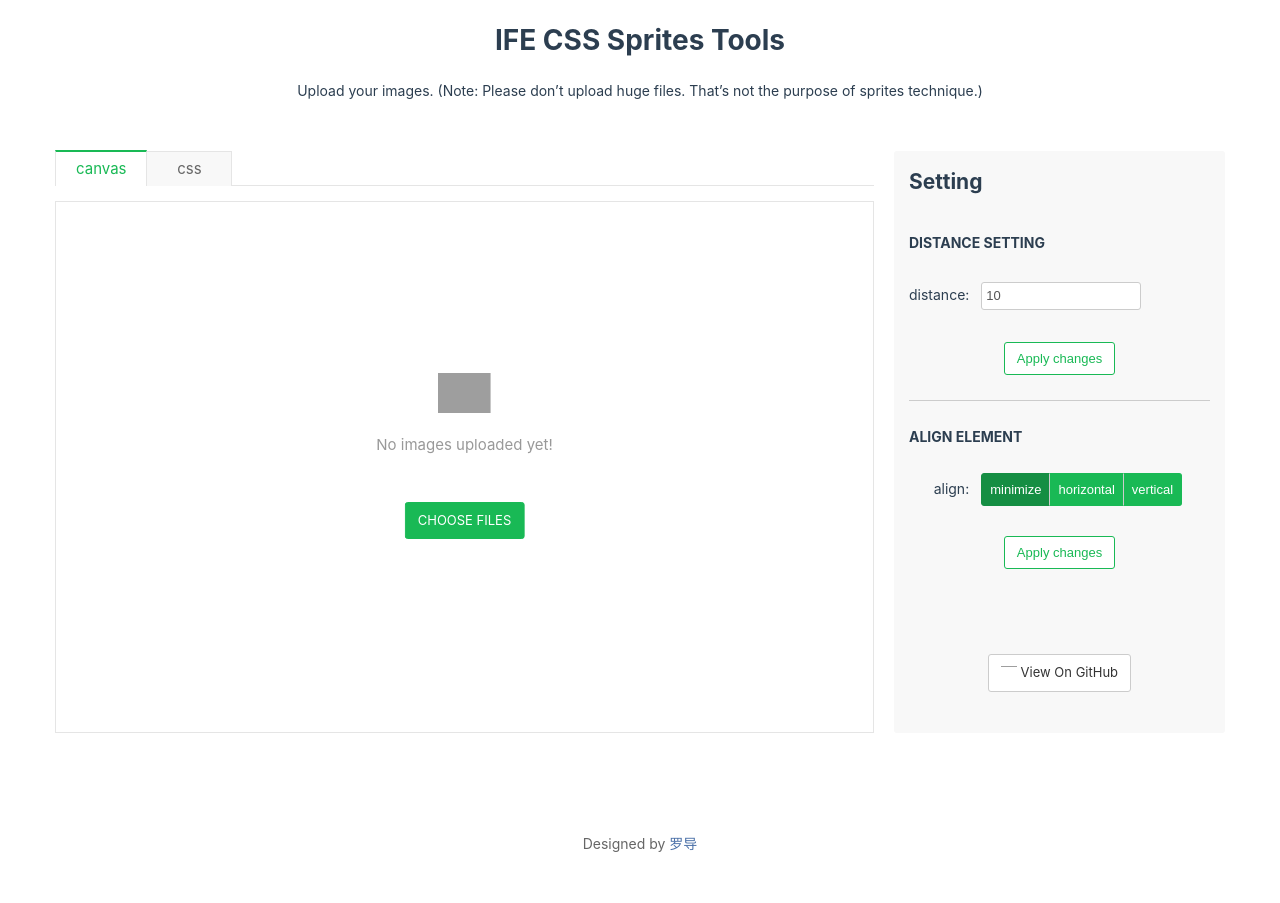
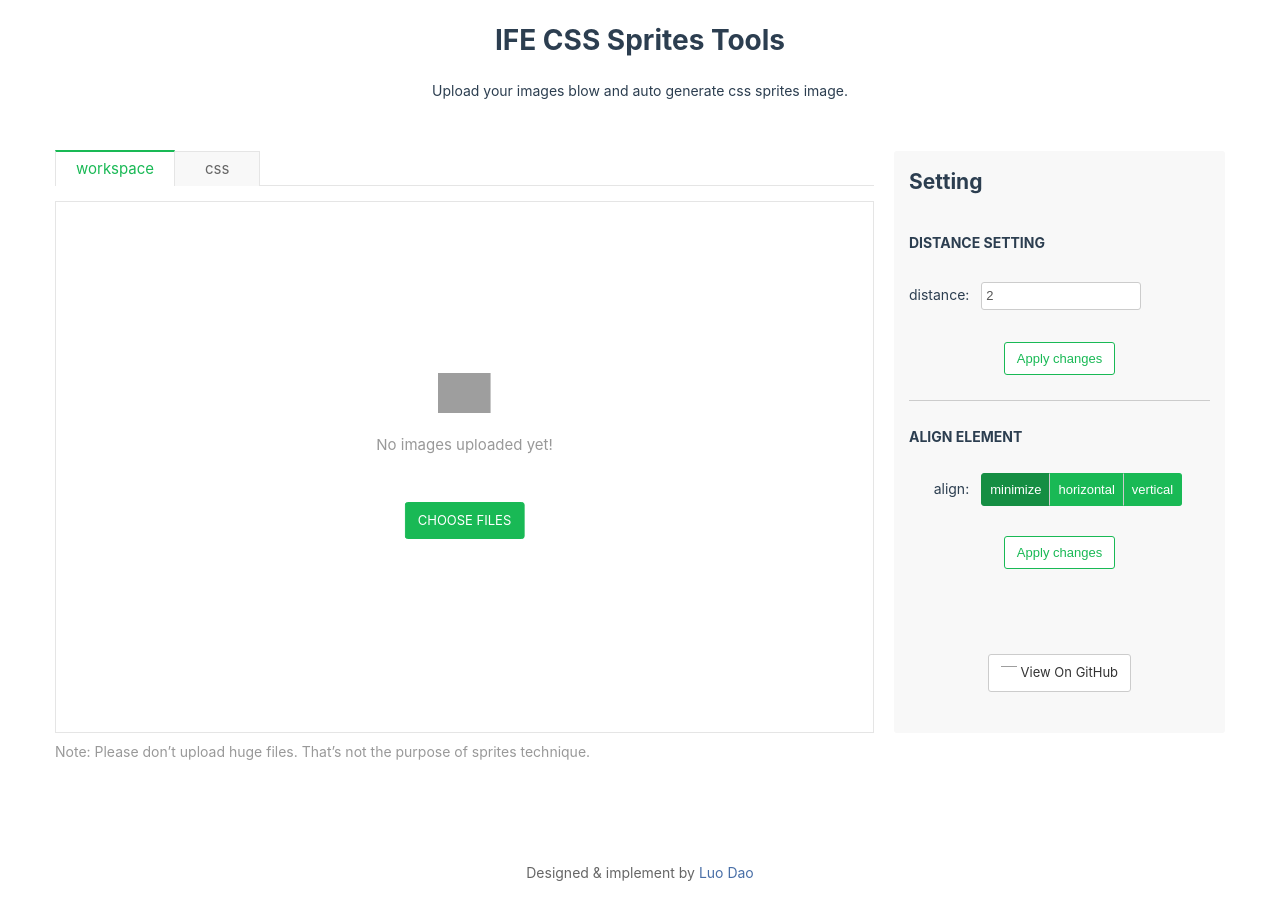
Before and after one commit to guyue88/ife-css-sprites, a Vue app: page /css-sprite in a window 1280 px wide. Before the commit the page ends 874 px from the top, so only its background shows below. Built offline with nearby package versions, Linux system fonts and the light colour scheme; grey boxes are pictures that could not be loaded.

Commit message:
修复bug

```diff
--- a/src/views/Sprite.vue
+++ b/src/views/Sprite.vue
@@ -1,8 +1,8 @@
 <template>
 	<div class="css-sprite">
 		<h1 class="title">IFE CSS Sprites Tools</h1>
-		<div class="tip">
-			Upload your images. (Note: Please don’t upload huge files. That’s not the purpose of sprites technique.)
+		<div class="sub-title">
+			Upload your images blow and auto generate css sprites image.
 		</div>
 		<div class="wrap">
 			<div class="maker">
@@ -12,7 +12,7 @@
 					</li>
 				</ul>
 				<div class="area-item" v-for="(tab, index) in tabs" :class="{active: tab.active}" :key="index">
-					<div class="canvas-area" v-if="tab.title === 'canvas'">
+					<div class="canvas-area" v-if="tab.title === 'workspace'">
 						<div class="no-image" v-show="!hasImage">
 							<img src="http://s7.qhres.com/static/e9f9fdb2a8a9dbbd.svg" height="40px"/>
 							<p>No images uploaded yet!</p>
@@ -100,8 +100,11 @@
 				</div>
 			</div>
 		</div>
+		<div class="notice">
+			Note: Please don’t upload huge files. That’s not the purpose of sprites technique.
+		</div>
 		<footer>
-			Designed by <a href="https://www.luodao.me">罗导</a>
+			Designed & implement by <a href="https://www.luodao.me">Luo Dao</a>
 		</footer>
 	</div>
 </template>
@@ -115,14 +118,14 @@ export default {
 		return {
 			timer: null,
 			tabs: [{
-				title: 'canvas',
+				title: 'workspace',
 				active: true,
 			}, {
 				title: 'css',
 				active: false,
 			}],
 			images: [],
-			distance: 10,
+			distance: 2,
 			typeList: ['minimize', 'horizontal', 'vertical'],
 			type: 'minimize', // 合成方式，minimize、vertical、horizontal
 			canvasWidth: 640,
@@ -253,6 +256,7 @@ export default {
 				setTimeout(() => {
 					const canvas = this.$refs.canvas[0];
 					const ctx = canvas.getContext('2d');
+					ctx.clearRect(0, 0, result.w, result.h);
 					resolve({
 						ctx, images, canvas, position: result.l,
 					});
@@ -327,7 +331,7 @@ export default {
 				font-size: 12px;
 			}
 		}
-		.title, .tip{
+		.title, .sub-title{
 			text-align: center;
 		}
 		.wrap{
@@ -554,6 +558,10 @@ export default {
 				background-size: cover;
 			}
 		}
+		.notice{
+			margin-top: 8px;
+			color: #999;
+		}
 		footer{
 			text-align: center;
 			color: #666;
```
